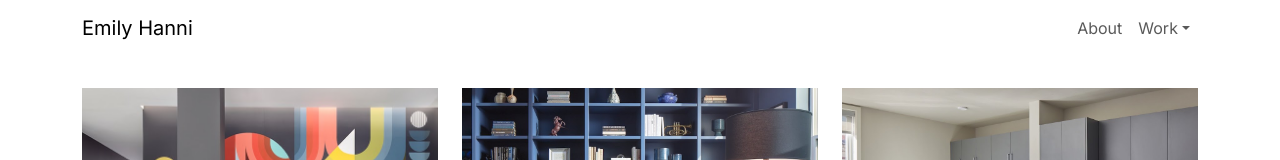
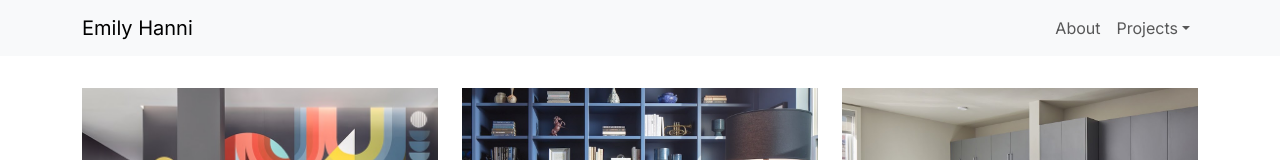
Before and after one commit to zackhanni/emily.works, a Next.js app: page / in a window 1280 px wide. Shown: the top 160 px of the page. Built offline with nearby package versions, Linux system fonts and the light colour scheme.

Commit message:
testing new react-bootstrap nav component

```diff
--- /dev/null
+++ b/app/components/Navigation.tsx
@@ -0,0 +1,33 @@
+"use client";
+
+import Container from "react-bootstrap/Container";
+import Nav from "react-bootstrap/Nav";
+import Navbar from "react-bootstrap/Navbar";
+import NavDropdown from "react-bootstrap/NavDropdown";
+
+export default function Navigation() {
+  return (
+    <Navbar expand="lg" className="bg-body-tertiary">
+      <Container>
+        <Navbar.Brand href="/">Emily Hanni</Navbar.Brand>
+        <Navbar.Toggle aria-controls="basic-navbar-nav" />
+        <Navbar.Collapse id="basic-navbar-nav">
+          <Nav className="ml-auto">
+            <Nav.Link href="/about">About</Nav.Link>
+            <NavDropdown title="Projects" id="basic-nav-dropdown">
+              <NavDropdown.Item href="/commercial">Commercial</NavDropdown.Item>
+              <NavDropdown.Item href="residential">
+                Residential
+              </NavDropdown.Item>
+              <NavDropdown.Item href="/">Model units</NavDropdown.Item>
+              <NavDropdown.Divider />
+              <NavDropdown.Item href="/">
+                Social media management
+              </NavDropdown.Item>
+            </NavDropdown>
+          </Nav>
+        </Navbar.Collapse>
+      </Container>
+    </Navbar>
+  );
+}
--- a/app/layout.tsx
+++ b/app/layout.tsx
@@ -4,6 +4,8 @@
 import Nav from "./components/Nav";
 import Footer from "./components/Footer";
 import "bootstrap/dist/css/bootstrap.css";
+import Navigation from "./components/Navigation";
+import "bootstrap/dist/css/bootstrap.min.css";
 
 const inter = Inter({ subsets: ["latin"] });
 
@@ -20,7 +22,8 @@
   return (
     <html lang="en">
       <body className={inter.className}>
-        <Nav />
+        {/* <Nav /> */}
+        <Navigation />
         {children}
         <Footer />
       </body>
```
